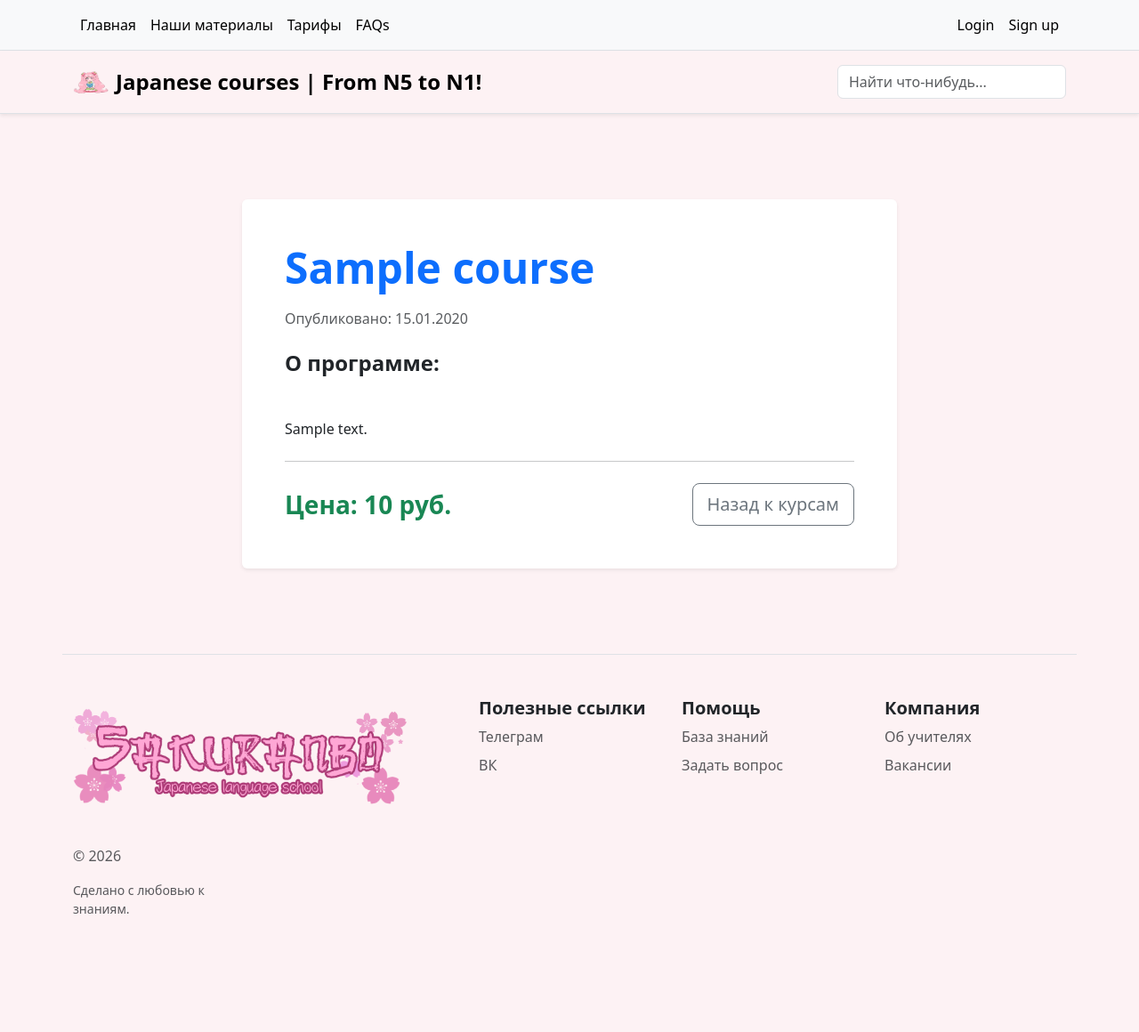
After one commit to Futaecivoh/Education_app, a Django app: page /course/1/ in a window 1280 px wide. The commit adds this page. Shown: the whole page at 89% size. Run offline with Django 5.2, Linux system fonts and the light colour scheme; tables that the repository leaves empty hold one stand-in row (values such as "Sample post").

Commit message:
Task 7 ready

```diff
--- a/config/urls.py
+++ b/config/urls.py
@@ -1,9 +1,11 @@
 from django.contrib import admin
 from django.urls import path
 from pages.views import index, materials
+from pages.views import index, materials, course_detail
 
 urlpatterns = [
     path('admin/', admin.site.urls),
     path('', index, name='home'),
     path('materials/', materials, name='materials'),
+    path('course/<int:pk>/', course_detail, name='course_detail'),
 ]
--- a/pages/models.py
+++ b/pages/models.py
@@ -1,4 +1,5 @@
 from django.db import models
+from django.urls import reverse
 
 class Course(models.Model):
     title = models.CharField(max_length=200, verbose_name="Название курса")
@@ -9,6 +10,9 @@ class Course(models.Model):
     def __str__(self):
         return f"{self.title} ({self.price} руб.)"
 
+    def get_absolute_url(self):
+        return reverse('course_detail', kwargs={'pk': self.pk})
+
     class Meta:
         verbose_name = "Курс"
         verbose_name_plural = "Курсы"
--- /dev/null
+++ b/pages/templates/pages/course_detail.html
@@ -0,0 +1,28 @@
+{% extends 'pages/base.html' %}
+
+{% block title %}{{ title }}{% endblock %}
+
+{% block content %}
+<main class="container py-5 my-5">
+    <div class="row justify-content-center">
+        <div class="col-md-8">
+            <div class="card shadow-sm border-0">
+                <div class="card-body p-5">
+                    <h1 class="display-5 fw-bold text-primary mb-3">{{ course.title }}</h1>
+                    <p class="text-muted mb-4">Опубликовано: {{ course.created_at|date:"d.m.Y" }}</p>
+
+                    <h4 class="fw-bold mb-3">О программе:</h4>
+                    <p class="fs-5 mb-5">{{ course.description|linebreaks }}</p>
+
+                    <hr class="my-4">
+
+                    <div class="d-flex justify-content-between align-items-center">
+                        <h3 class="fw-bold text-success mb-0">Цена: {{ course.price }} руб.</h3>
+                        <a href="{% url 'materials' %}" class="btn btn-outline-secondary btn-lg">Назад к курсам</a>
+                    </div>
+                </div>
+            </div>
+        </div>
+    </div>
+</main>
+{% endblock %}
--- a/pages/templates/pages/materials.html
+++ b/pages/templates/pages/materials.html
@@ -25,6 +25,7 @@
                                 <span class="fs-5 fw-bold text-success">{{ course.price }} руб.</span>
                                 <small class="text-body-secondary">{{ course.created_at|date:"d.m.Y" }}</small>
                             </div>
+                            <a href="{{ course.get_absolute_url }}" class="btn btn-primary w-100">Подробнее</a>
                         </div>
                     </div>
                 </div>
--- a/pages/views.py
+++ b/pages/views.py
@@ -1,4 +1,4 @@
-from django.shortcuts import render
+from django.shortcuts import render, get_object_or_404
 from .models import Course
 
 def index(request):
@@ -8,6 +8,7 @@ def index(request):
         'lead_text': 'Мы предлагаем самые уютные и качественные курсы японского языка. Здесь вы не просто выучите язык с нуля, но и найдете множество новых друзей.'
     }
     return render(request, 'pages/index.html', context)
+pass
 
 def materials(request):
     courses = Course.objects.all()
@@ -17,3 +18,12 @@ def materials(request):
         'courses': courses,
     }
     return render(request, 'pages/materials.html', context)
+pass
+def course_detail(request, pk):
+    course = get_object_or_404(Course, pk=pk)
+
+    context ={
+        'title': course.title,
+        'course': course,
+    }
+    return render(request, 'pages/course_detail.html', context)
```
